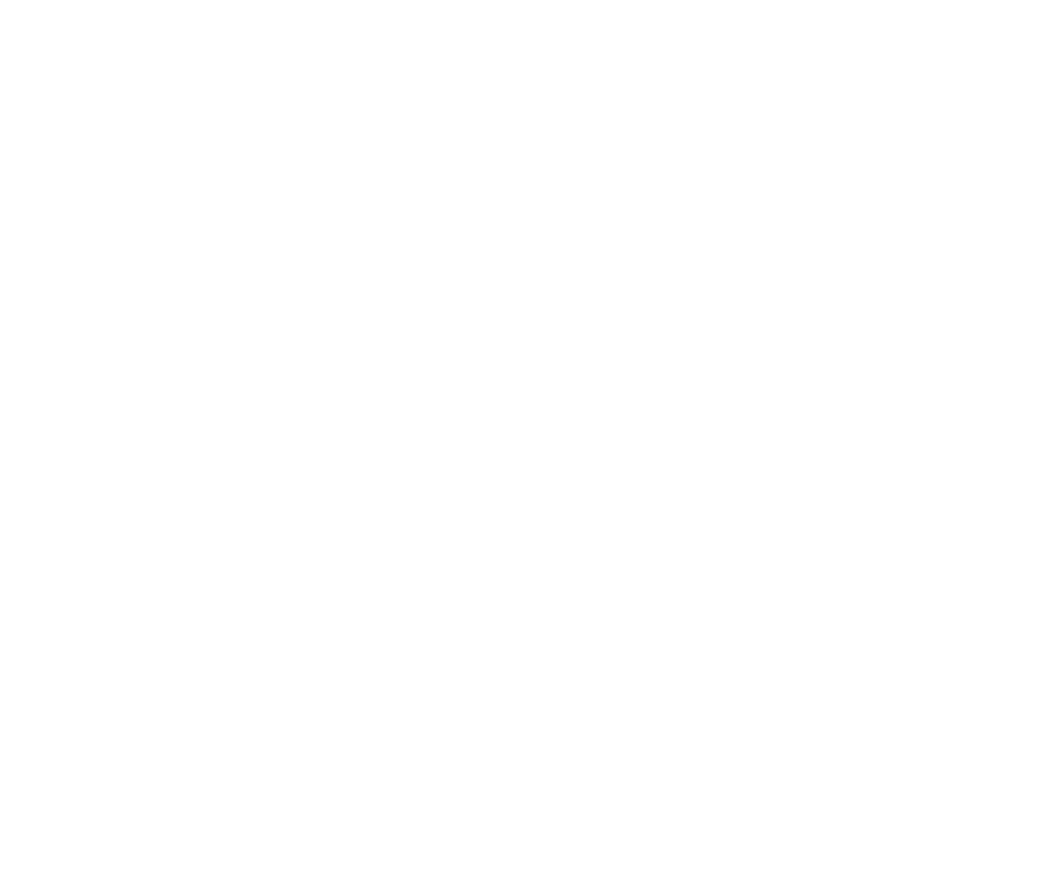
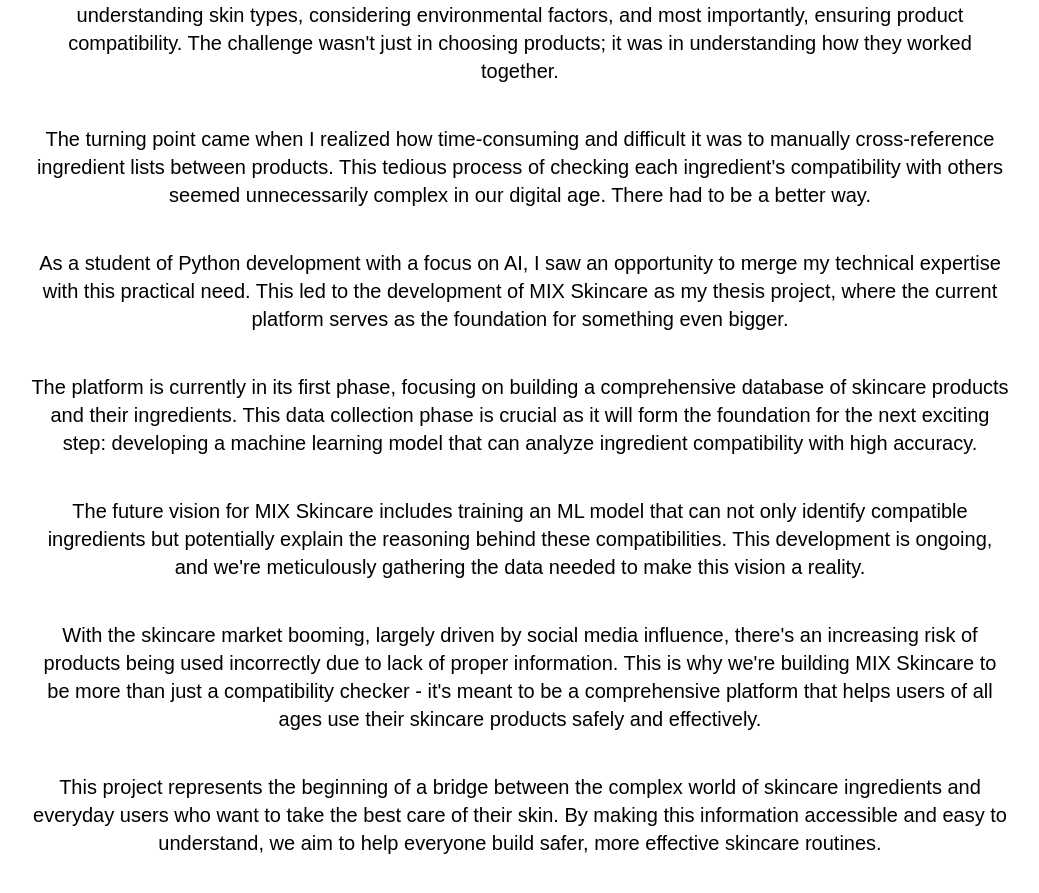
Before and after one commit to giadaunger/MixSkincareFrontend, a React (Vite) app: page /about in a window 1280 px wide. Before the commit this address had no page. Shown: the part 347-1240 px from the top of the page, without its empty margins (120-1159 px from the left). Before the commit the page ends 800 px from the top, so only its background shows below. Built offline with nearby package versions, Linux system fonts and the light colour scheme; a web font is replaced by a local one.

Commit message:
Added an about page

```diff
--- a/src/main.jsx
+++ b/src/main.jsx
@@ -9,6 +9,7 @@ import CompareProducts from "./pages/CompareProducts";
 import Dupes from "./pages/Dupes";
 import ProductPage from "./pages/ProductPage";
 import SkincareRoutine from "./pages/SkincareRoutine";
+import About from "./pages/About";
 
 function App() {
   return (
@@ -20,6 +21,7 @@ function App() {
           <Route path="/dupes" element={<Dupes />}></Route>
           <Route path="/product/:id" element={<ProductPage />}></Route>
           <Route path="/skincare-routine" element={<SkincareRoutine />}></Route>
+          <Route path="/about" element={<About />}></Route>
         </Route>
       </Routes>
     </BrowserRouter>
--- /dev/null
+++ b/src/pages/About.jsx
@@ -0,0 +1,22 @@
+import React from 'react'
+
+function About() {
+  return (
+    <div className="w-11/12 mx-auto mt-12 mb-20">
+      <div className="w-5/6 mx-auto justify-center text-center text">
+        <h2 className="text-4xl min-[500px]:text-5xl md:text-6xl mb-4 min-[500px]:mb-10 text-[#E2A3B7]">The Story Behind MIX Skincare</h2>
+        <div className="space-y-10 w-full text-xl">
+          <p>What started as a personal quest to build the perfect skincare routine has evolved into an ambitious project with a clear vision. Like many others, I found myself overwhelmed by the complexity of skincare - understanding skin types, considering environmental factors, and most importantly, ensuring product compatibility. The challenge wasn't just in choosing products; it was in understanding how they worked together.</p>
+          <p>The turning point came when I realized how time-consuming and difficult it was to manually cross-reference ingredient lists between products. This tedious process of checking each ingredient's compatibility with others seemed unnecessarily complex in our digital age. There had to be a better way.</p>
+          <p>As a student of Python development with a focus on AI, I saw an opportunity to merge my technical expertise with this practical need. This led to the development of MIX Skincare as my thesis project, where the current platform serves as the foundation for something even bigger.</p>
+          <p>The platform is currently in its first phase, focusing on building a comprehensive database of skincare products and their ingredients. This data collection phase is crucial as it will form the foundation for the next exciting step: developing a machine learning model that can analyze ingredient compatibility with high accuracy.</p>
+          <p>The future vision for MIX Skincare includes training an ML model that can not only identify compatible ingredients but potentially explain the reasoning behind these compatibilities. This development is ongoing, and we're meticulously gathering the data needed to make this vision a reality.</p>
+          <p>With the skincare market booming, largely driven by social media influence, there's an increasing risk of products being used incorrectly due to lack of proper information. This is why we're building MIX Skincare to be more than just a compatibility checker - it's meant to be a comprehensive platform that helps users of all ages use their skincare products safely and effectively.</p>
+          <p>This project represents the beginning of a bridge between the complex world of skincare ingredients and everyday users who want to take the best care of their skin. By making this information accessible and easy to understand, we aim to help everyone build safer, more effective skincare routines.</p>
+        </div>
+      </div>
+    </div>
+  )
+}
+
+export default About
```
